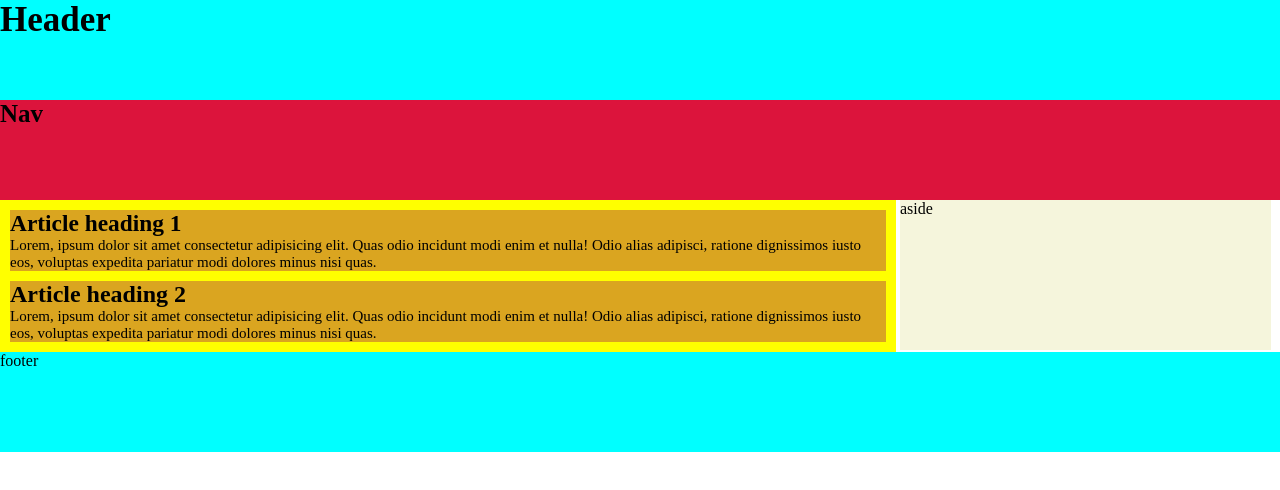
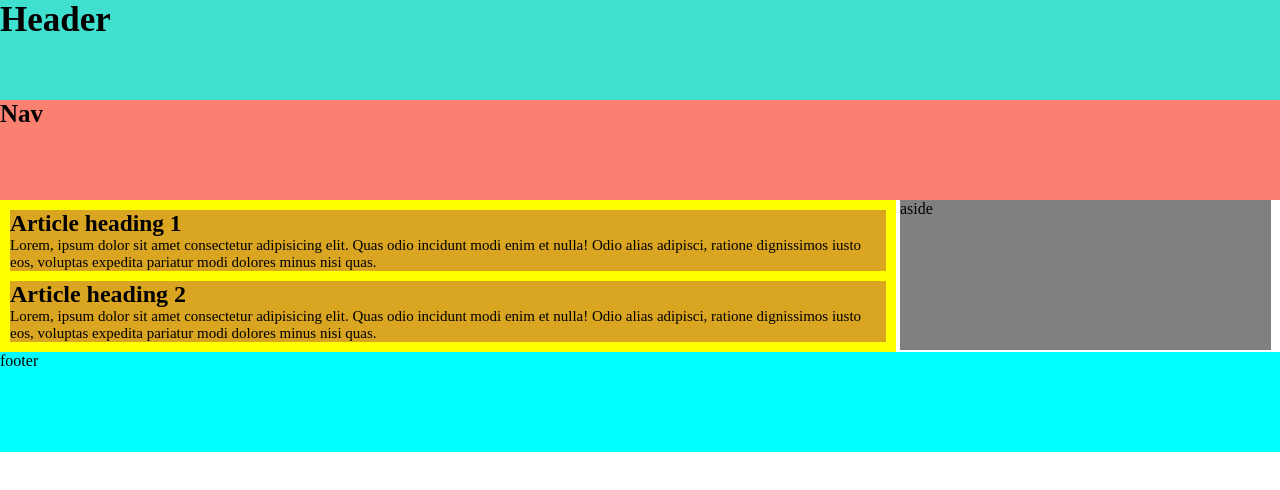
Before and after one commit to EBM90/html-test1, a plain HTML site: page index.html in a window 1280 px wide. Drawn offline with Linux system fonts and the light colour scheme.

Commit message:
ultimos toques

```diff
--- a/style.css
+++ b/style.css
@@ -4,14 +4,14 @@
 }
 
 header {
-    background-color: aqua;
+    background-color: turquoise;
     height: 100px;
     font-size: 35px;
     font-weight: bold;
 }
 
 nav {
-    background-color: crimson;
+    background-color: salmon;
     height: 100px;
     font-size: 25px;
     font-weight: bold;
@@ -48,7 +48,7 @@ section {
 
 aside {
     display: inline-block;
-    background-color: beige;
+    background-color: gray;
     height: 150px;
     width: 29%;
     vertical-align: top;
```
